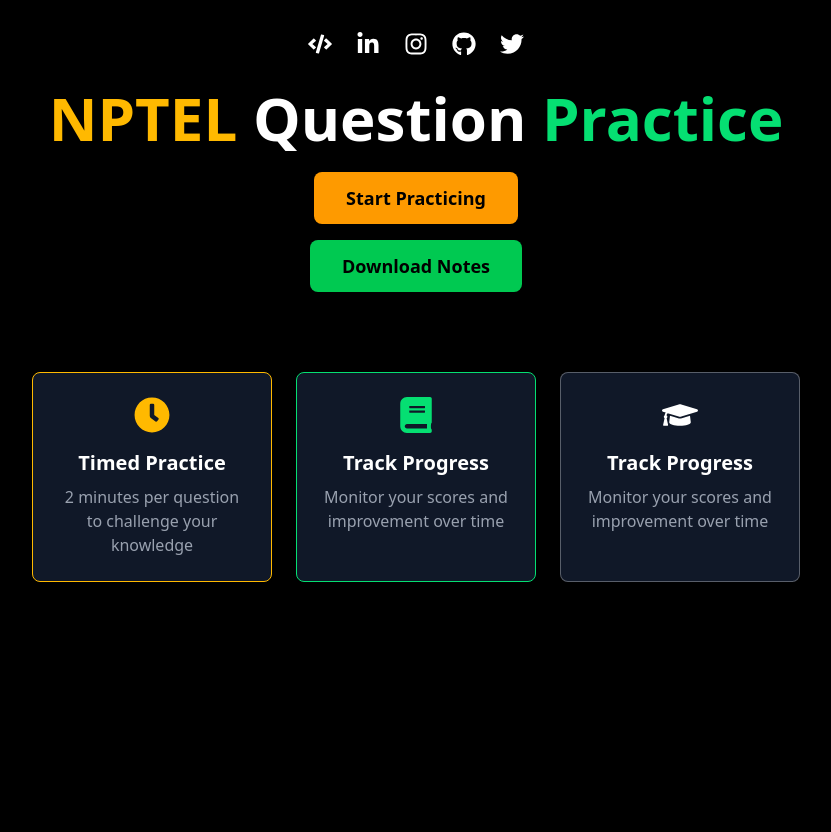
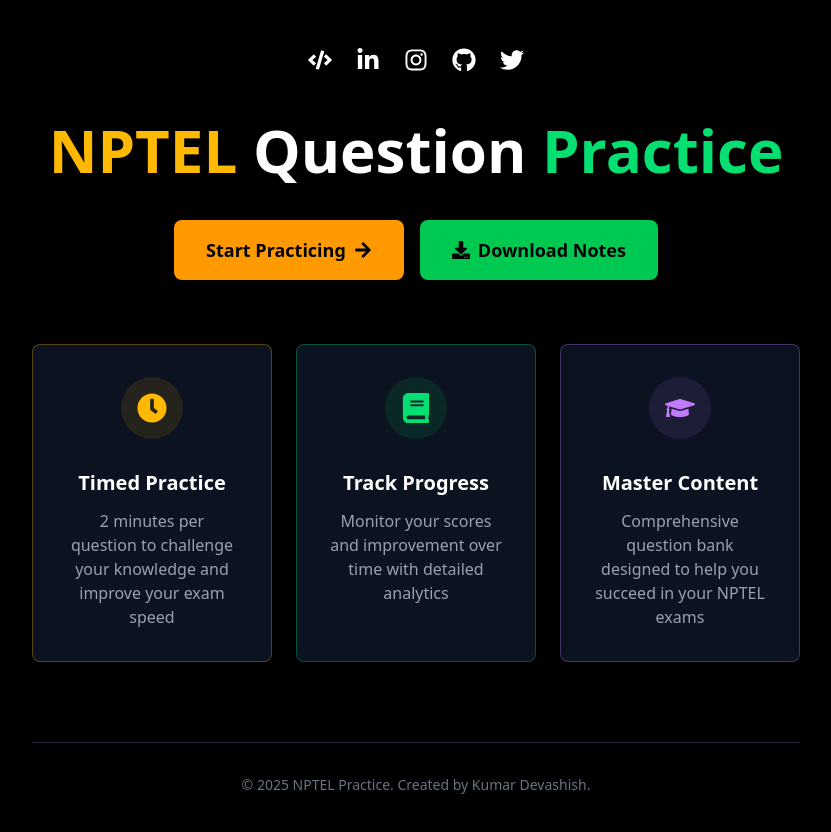
Before and after one commit to kumar10248/quiz, a Next.js app: page / in a window 1280 px wide. Shown: the top 832 px of the page, without its empty margins (224-1055 px from the left). Before the commit the page ends 800 px from the top, so only its background shows below. Built offline with nearby package versions, Linux system fonts and the light colour scheme.

Commit message:
fix: Update layout and styling for Home and Results pages, enhance user interaction with new icons and improved button designs

```diff
--- a/src/app/page.tsx
+++ b/src/app/page.tsx
@@ -1,65 +1,82 @@
 import Link from 'next/link';
-import { FaBook, FaClock, FaGraduationCap, FaInstagram, FaGithub, FaTwitter, FaCode, FaLinkedinIn } from 'react-icons/fa';
+import { FaBook, FaClock, FaGraduationCap, FaInstagram, FaGithub, FaTwitter, FaCode, FaLinkedinIn, FaDownload, FaArrowRight } from 'react-icons/fa';
 
 export default function Home() {
   return (
     <div className="min-h-screen bg-black text-white">
-      <div className="container mx-auto px-4 py-8">
+      <div className="container mx-auto px-4 py-12">
         {/* Social Media Icons and Portfolio Link */}
-        <div className="flex justify-center space-x-6 mb-8">
-        <a href="https://www.devashish.top" className="text-2xl hover:text-purple-400 transition duration-300">
+        <div className="flex justify-center space-x-6 mb-12">
+          <a href="https://www.devashish.top" className="text-2xl hover:text-purple-400 transition duration-300 transform hover:scale-110">
             <FaCode />
           </a>
-          <a href="https://linkedin.com/in/kumar-devashishh" target="_blank" rel="noopener noreferrer" className="text-2xl hover:text-blue-500 transition duration-300">
+          <a href="https://linkedin.com/in/kumar-devashishh" target="_blank" rel="noopener noreferrer" className="text-2xl hover:text-blue-500 transition duration-300 transform hover:scale-110">
             <FaLinkedinIn />
           </a>
-          <a href="https://instagram.com/mathmaverick_man" target="_blank" rel="noopener noreferrer" className="text-2xl hover:text-amber-400 transition duration-300">
+          <a href="https://instagram.com/mathmaverick_man" target="_blank" rel="noopener noreferrer" className="text-2xl hover:text-amber-400 transition duration-300 transform hover:scale-110">
             <FaInstagram />
           </a>
-          <a href="https://github.com/kumar10248" target="_blank" rel="noopener noreferrer" className="text-2xl hover:text-green-400 transition duration-300">
+          <a href="https://github.com/kumar10248" target="_blank" rel="noopener noreferrer" className="text-2xl hover:text-green-400 transition duration-300 transform hover:scale-110">
             <FaGithub />
           </a>
-          <a href="https://twitter.com/kumarDe10248" target="_blank" rel="noopener noreferrer" className="text-2xl hover:text-blue-400 transition duration-300">
+          <a href="https://twitter.com/kumarDe10248" target="_blank" rel="noopener noreferrer" className="text-2xl hover:text-blue-400 transition duration-300 transform hover:scale-110">
             <FaTwitter />
           </a>
-
         </div>
 
         <div className="max-w-3xl mx-auto text-center">
-          <h1 className="text-3xl md:text-6xl font-bold mb-6">
+          <div className="mb-16 relative">
+            <h1 className="text-4xl md:text-6xl font-bold mb-8 relative z-10">
               <span className="text-amber-400">NPTEL</span> Question <span className="text-green-400">Practice</span>
             </h1>
-          {/* <p className="text-xl mb-12 text-gray-300">
-            Enhance your learning with timed practice sessions organized by week.
-          </p>
-           */}
+            <div className="absolute top-1/2 left-1/2 transform -translate-x-1/2 -translate-y-1/2 w-24 h-24 bg-amber-400/10 rounded-full blur-3xl -z-10"></div>
+            <div className="absolute top-1/2 left-1/3 transform -translate-x-1/2 -translate-y-1/2 w-32 h-32 bg-green-400/10 rounded-full blur-3xl -z-10"></div>
+
+            <div className="flex flex-col md:flex-row justify-center gap-4 mt-10">
               <Link href="/practice"
-            className="inline-block bg-amber-500 hover:bg-amber-600 text-black font-bold py-3 px-8 rounded-lg transition duration-300 text-lg">
+                className="inline-flex items-center justify-center bg-amber-500 hover:bg-amber-600 text-black font-bold py-4 px-8 rounded-lg transition duration-300 text-lg group">
                 Start Practicing
+                <FaArrowRight className="ml-2 transform group-hover:translate-x-1 transition-transform" />
               </Link>
-          <div>
+
               <a href="/complete_IOT-Notes.pdf" download="complete_IOT-Notes.pdf"
-            className='inline-block bg-green-500 hover:bg-green-600 text-black font-bold py-3 px-8 rounded-lg transition duration-300 text-lg mt-4'
-            >
-              Download Notes</a>
+                className="inline-flex items-center justify-center bg-green-500 hover:bg-green-600 text-black font-bold py-4 px-8 rounded-lg transition duration-300 text-lg group">
+                <FaDownload className="mr-2 transform group-hover:translate-y-1 transition-transform" />
+                Download Notes
+              </a>
+            </div>
           </div>
 
-          <div className="grid grid-cols-1 md:grid-cols-2 lg:grid-cols-3 gap-6 mt-20">
-            <div className="bg-gray-900 p-6 rounded-lg border border-amber-400">
-              <FaClock className="text-amber-400 text-4xl mx-auto mb-4" />
-              <h3 className="text-xl font-semibold mb-2">Timed Practice</h3>
-              <p className="text-gray-400">2 minutes per question to challenge your knowledge</p>
+          <div className="grid grid-cols-1 md:grid-cols-3 gap-6 mt-12">
+            <div className="bg-gray-900/80 p-8 rounded-lg border border-amber-400/30 hover:border-amber-400 transition duration-300 hover:shadow-lg hover:shadow-amber-400/10 transform hover:-translate-y-1">
+              <div className="bg-amber-400/10 p-4 rounded-full inline-block mb-6">
+                <FaClock className="text-amber-400 text-3xl" />
               </div>
-            <div className="bg-gray-900 p-6 rounded-lg border border-green-400">
-              <FaBook className="text-green-400 text-4xl mx-auto mb-4" />
-              <h3 className="text-xl font-semibold mb-2">Track Progress</h3>
-              <p className="text-gray-400">Monitor your scores and improvement over time</p>
+              <h3 className="text-xl font-semibold mb-3">Timed Practice</h3>
+              <p className="text-gray-400">2 minutes per question to challenge your knowledge and improve your exam speed</p>
             </div>
-            <div className="bg-gray-900 p-6 rounded-lg border border-white/30">
-              <FaGraduationCap className="text-white text-4xl mx-auto mb-4" />
-              <h3 className="text-xl font-semibold mb-2">Track Progress</h3>
-              <p className="text-gray-400">Monitor your scores and improvement over time</p>
+
+            <div className="bg-gray-900/80 p-8 rounded-lg border border-green-400/30 hover:border-green-400 transition duration-300 hover:shadow-lg hover:shadow-green-400/10 transform hover:-translate-y-1">
+              <div className="bg-green-400/10 p-4 rounded-full inline-block mb-6">
+                <FaBook className="text-green-400 text-3xl" />
               </div>
+              <h3 className="text-xl font-semibold mb-3">Track Progress</h3>
+              <p className="text-gray-400">Monitor your scores and improvement over time with detailed analytics</p>
+            </div>
+
+            <div className="bg-gray-900/80 p-8 rounded-lg border border-purple-400/30 hover:border-purple-400 transition duration-300 hover:shadow-lg hover:shadow-purple-400/10 transform hover:-translate-y-1">
+              <div className="bg-purple-400/10 p-4 rounded-full inline-block mb-6">
+                <FaGraduationCap className="text-purple-400 text-3xl" />
+              </div>
+              <h3 className="text-xl font-semibold mb-3">Master Content</h3>
+              <p className="text-gray-400">Comprehensive question bank designed to help you succeed in your NPTEL exams</p>
+            </div>
+          </div>
+
+          <div className="mt-20 pt-8 border-t border-gray-800">
+            <p className="text-gray-500 text-sm">
+              © {new Date().getFullYear()} NPTEL Practice. Created by Kumar Devashish.
+            </p>
           </div>
         </div>
       </div>
--- a/src/app/practice/[mode]/page.tsx
+++ b/src/app/practice/[mode]/page.tsx
@@ -265,7 +265,6 @@
               let bgColor = "bg-gray-800 hover:bg-gray-700";
               let textColor = "text-gray-300";
               let borderStyle = "";
-              let statusIndicator = "";
 
               // Current question
               if (index === currentQuestionIndex) {
@@ -356,7 +355,7 @@
               <div className="space-y-4">
                 {currentQuestion?.options?.map((option, index) => {
                   // Define the styling based on the state
-                  let baseStyle = "w-full text-left p-5 rounded-lg transition-all duration-300 flex items-start border border-transparent";
+                  const baseStyle = "w-full text-left p-5 rounded-lg transition-all duration-300 flex items-start border border-transparent";
                   let dynamicStyle = "bg-gray-800 hover:bg-gray-700 hover:border-gray-600";
 
                   // For answered state
--- a/src/app/results/ResultsPage.tsx
+++ b/src/app/results/ResultsPage.tsx
@@ -7,6 +7,8 @@
 import { useState, useEffect } from 'react';
 import { FaArrowLeft, FaHome, FaRedo, FaTrophy, FaClock, FaShare, FaTwitter, FaFacebook } from 'react-icons/fa';
 import { formatTime } from '@/app/lib/utils';
+
+type SharePlatform = 'twitter' | 'whatsapp' | 'linkedin' | 'facebook' | 'copy';
 
 export default function ResultsPage() {
   const searchParams = useSearchParams();
@@ -67,21 +69,19 @@
   const totalTimeAllotted = total * 120;
   const timeUsed = totalTimeAllotted - timeRemaining;
 
-  const handleShare = (platform:any) => {
+  const handleShare = (platform: SharePlatform) => {
     const shareText = `I scored ${score}/${total} (${percentage}%) on ${mode} practice! ${getEmojiForScore()}`;
     const shareUrl = window.location.href;
 
     if (platform === 'twitter') {
       window.open(`https://twitter.com/intent/tweet?text=${encodeURIComponent(shareText)}&url=${encodeURIComponent(shareUrl)}`, '_blank');
     }
-
     else if (platform === 'whatsapp') {
       window.open(`https://api.whatsapp.com/send?text=${encodeURIComponent(shareText)} ${encodeURIComponent(shareUrl)}`, '_blank');
     }
     else if (platform === 'linkedin') {
       window.open(`https://www.linkedin.com/sharing/share-offsite/?url=${encodeURIComponent(shareUrl)}`, '_blank');
     }
-
     else if (platform === 'facebook') {
       window.open(`https://www.facebook.com/sharer/sharer.php?u=${encodeURIComponent(shareUrl)}&quote=${encodeURIComponent(shareText)}`, '_blank');
     } else if (platform === 'copy') {
```
Lines whose indentation alone changed are shown as unchanged.
